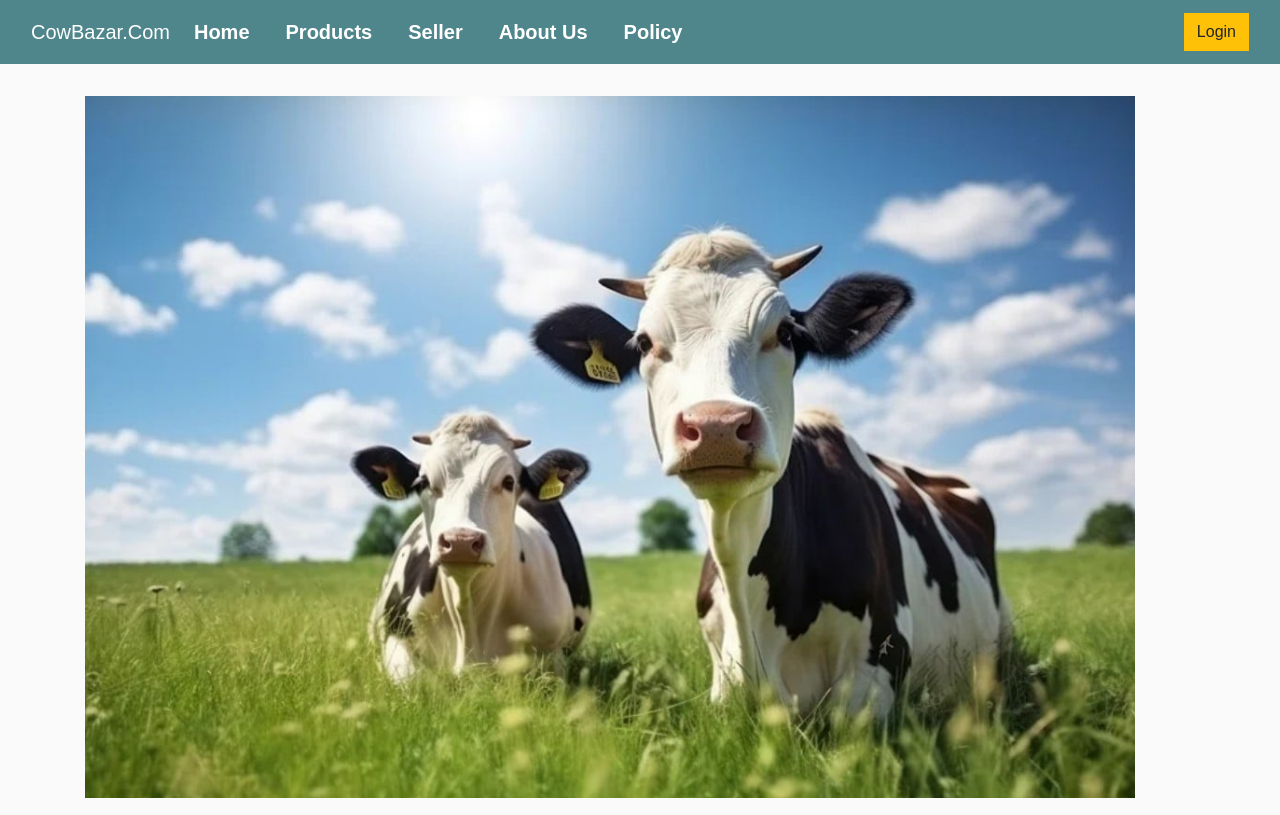
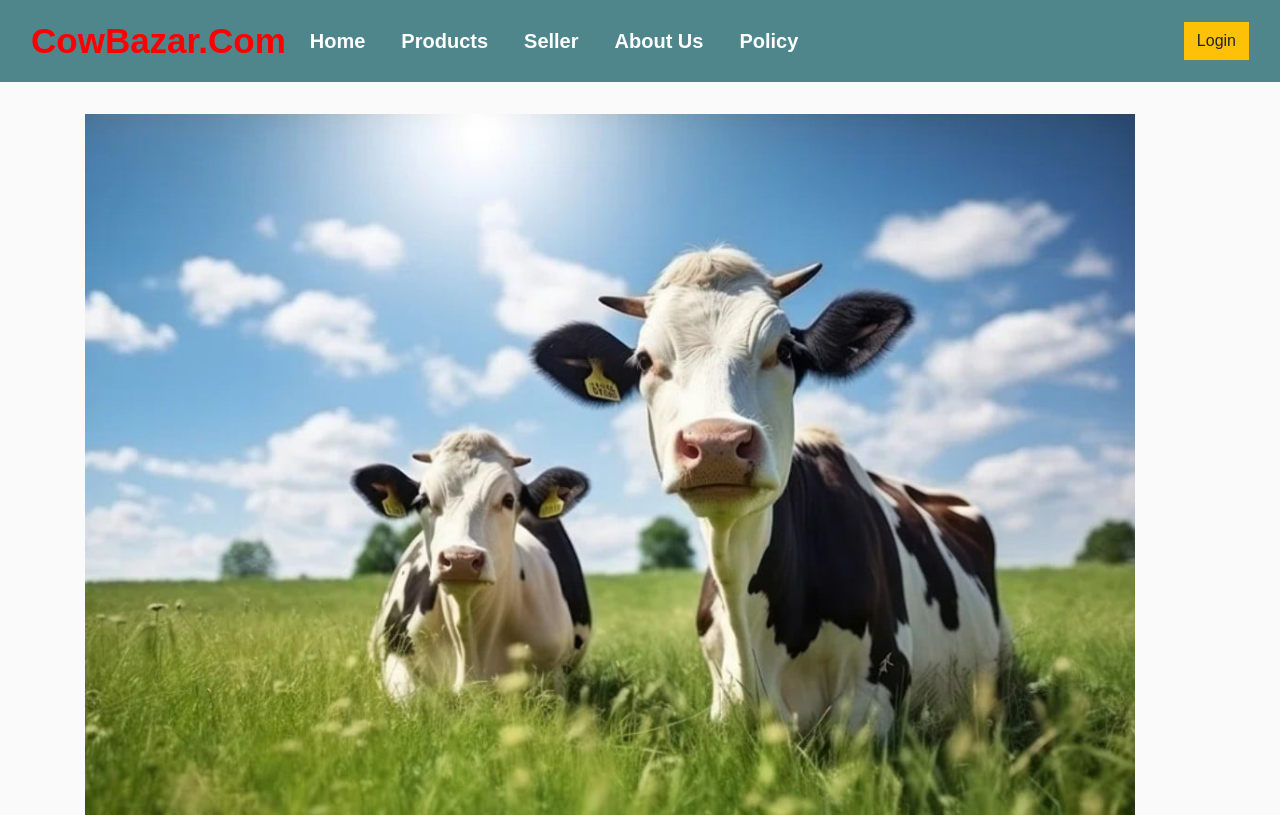
Before and after one commit to shakibkhan13/Domestic_animal, a Django app: page /farm/ in a window 1280 px wide. Shown: the top 815 px of the page. Run offline with Django 5.2, Linux system fonts and the light colour scheme; some libraries are stand-ins or nearby versions.

Commit message:
Shakib_Dev

```diff
--- a/home/templates/base.html
+++ b/home/templates/base.html
@@ -122,7 +122,7 @@
 <body>
     <nav class="navbar navbar-expand-lg navbar-dark bg-dark ">
         <div class="container-fluid">
-            <a class="navbar-brand" href="{% url 'home' %}">CowBazar.Com</a>
+            <a class="navbar-brand" href="{% url 'home' %}" style="font-size: 35px; color:red; font-weight: bold;">CowBazar.Com</a>
             <button class="navbar-toggler" type="button" data-bs-toggle="collapse"
                 data-bs-target="#navbarSupportedContent" aria-controls="navbarSupportedContent" aria-expanded="false"
                 aria-label="Toggle navigation">
--- a/home/templates/farm.html
+++ b/home/templates/farm.html
@@ -2,8 +2,6 @@
 {% load static %}
 {% block start %}
 <head>
-    <meta charset="utf-8">
-    <title>CowBazar.com</title>
     <style>
       body{
         font-family:arial,sans-serif;
```
